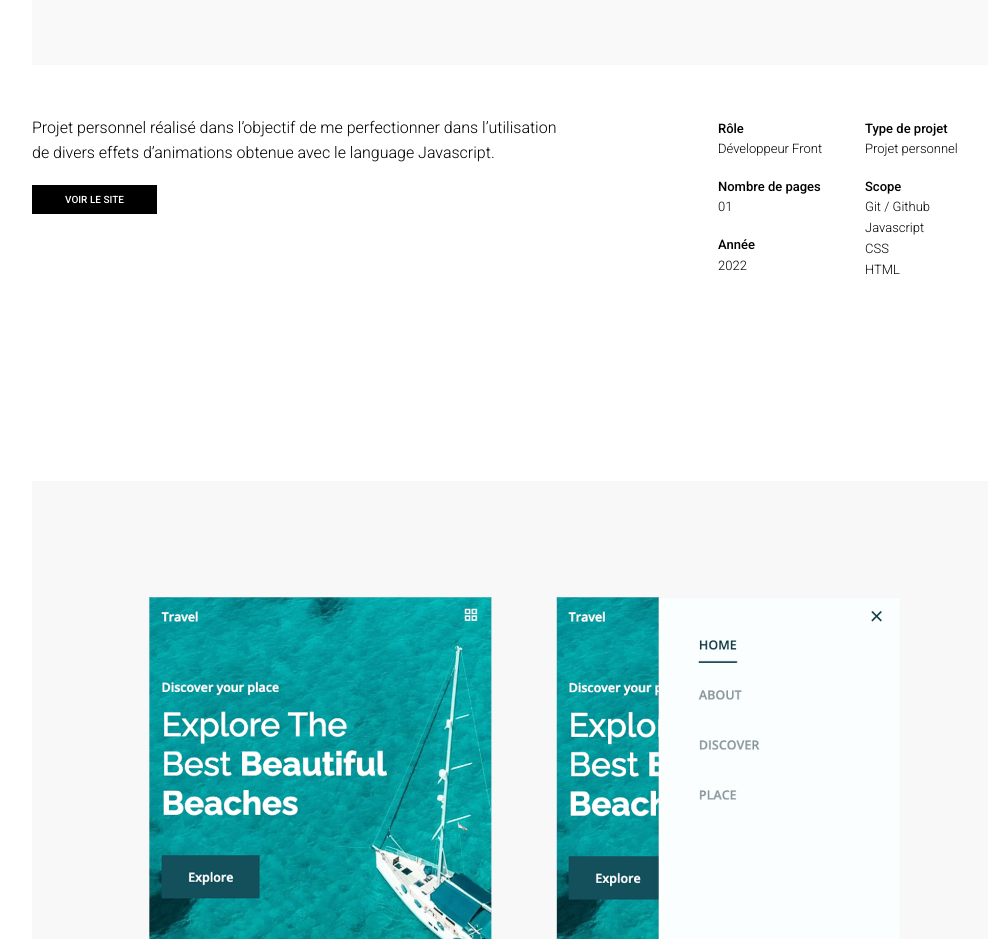
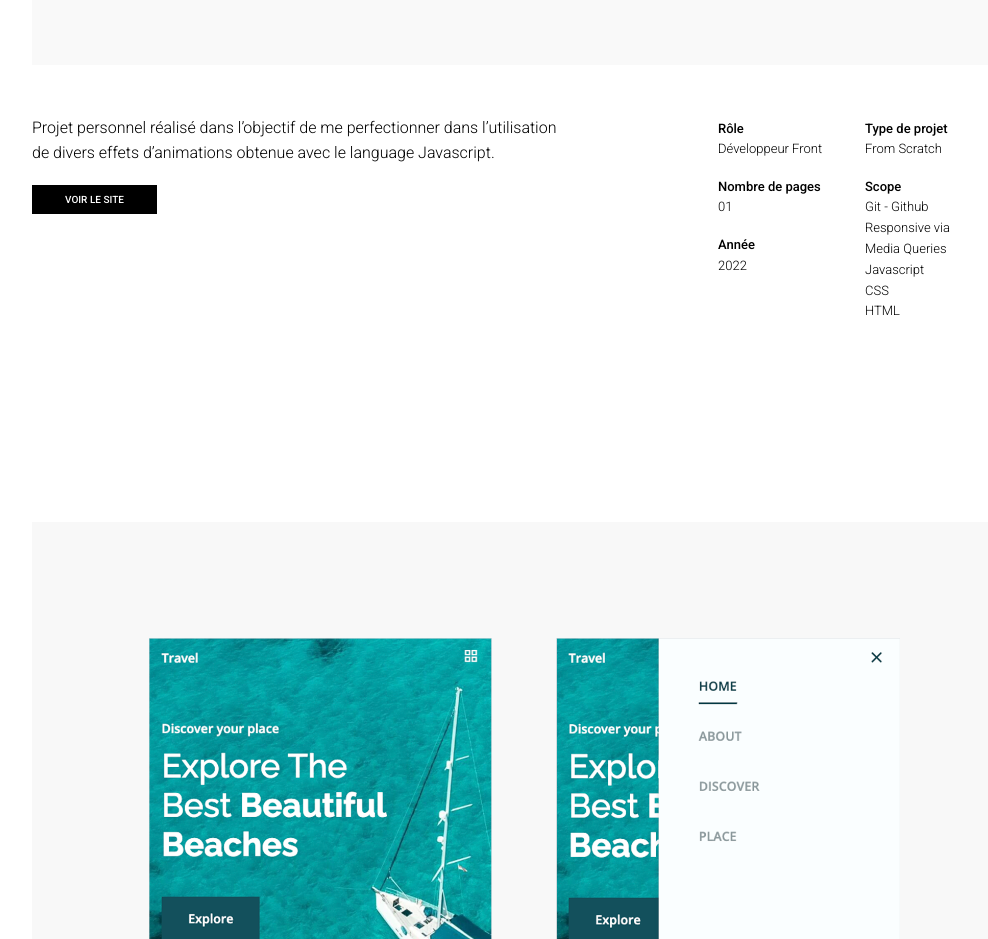
Before and after one commit to kayancodes/travel_js, a plain HTML site: page index.html in a window 1280 px wide. Shown: the part 1060-1999 px from the top of the page, without its empty margins (118-1106 px from the left). Drawn offline with nearby package versions, Linux system fonts and the light colour scheme.

```diff
--- a/index.html
+++ b/index.html
@@ -85,11 +85,14 @@
                         <div class="introduction_infos--droite">
                             <div class="droite_item">
                                 <h3>Type de projet</h3>
-                                <p>Projet personnel</p>
+                                <p>From Scratch</p>
                             </div>
                             <div class="droite_item">
                                 <h3>Scope</h3>
-                                <p>Git / Github</p>
+                                <p>Git - Github</p>
+                                <p>Responsive via</br>
+                                    Media Queries
+                                </p>
                                 <p>Javascript</p>
                                 <p>CSS</p>
                                 <p>HTML</p>
```
